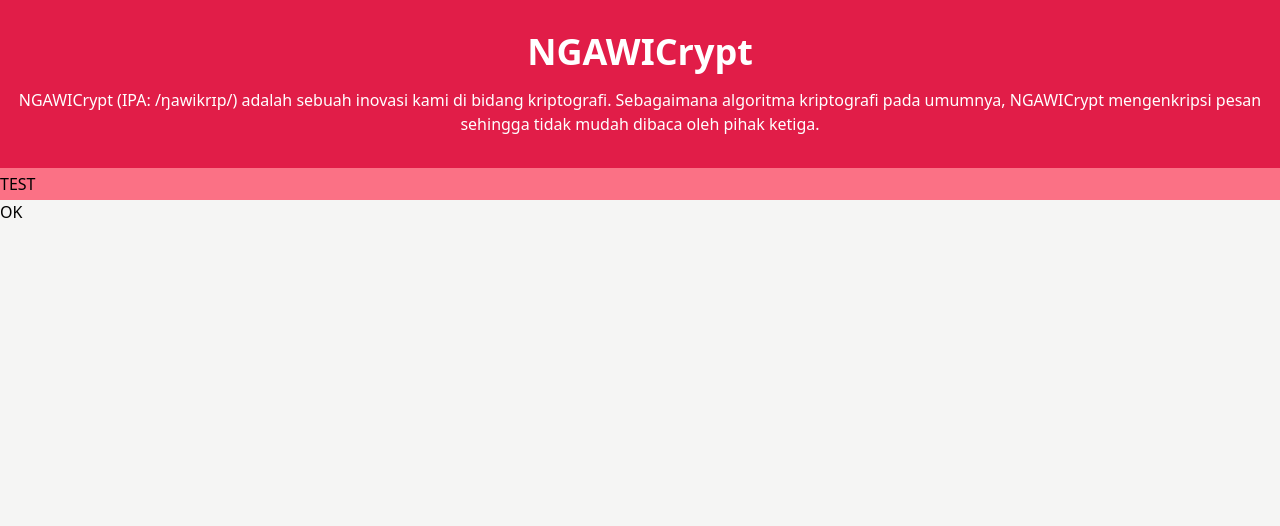
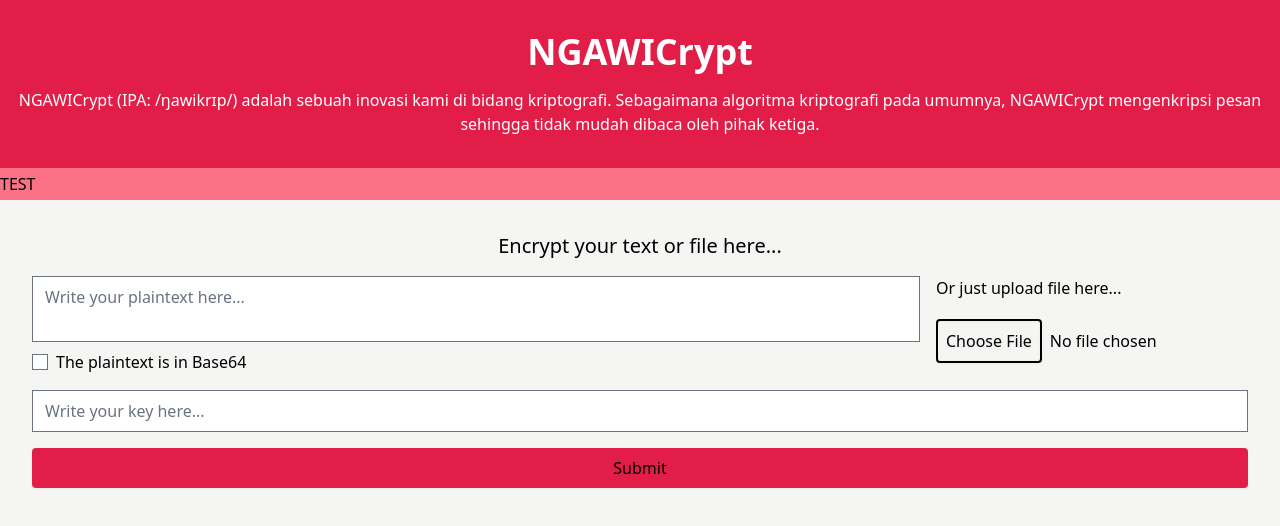
Before and after one commit to dawetmaster/IF4020-BlockCipherNG, a Vue app in the folder webapp/: page / in a window 1280 px wide. Shown: the top 526 px of the page. Built offline with nearby package versions, Linux system fonts and the light colour scheme.

Commit message:
finished form encryption frontend

```diff
--- a/webapp/src/App.vue
+++ b/webapp/src/App.vue
@@ -1,13 +1,15 @@
 <script setup lang="ts">
   // import { RouterLink, RouterView } from 'vue-router'
   import Header from './components/Header.vue'
+  // import Footer from './components/Footer.vue'
+  import EncryptView from './views/EncryptView.vue';
 </script>
 
 <template>
   <main class="flex flex-col min-h-screen">
     <Header class="grow-0" />
-    <div class="grow bg-stone-100 dark:bg-stone-800">
-      OK
+    <div class="grow bg-stone-100 dark:bg-stone-800 p-8">
+      <EncryptView />
     </div>
   </main>
 </template>
--- a/webapp/src/components/EncryptForm.vue
+++ b/webapp/src/components/EncryptForm.vue
@@ -1,5 +1,26 @@
 <template>
-  <form>
-
+  <form class="justify-center flex flex-col gap-4">
+    <div class="flex gap-4">
+      <div class="grid gap-2 grow">
+        <textarea id="plaintext" class="form-textarea simple resize-none dark:bg-stone-700 dark:text-white dark:border-stone-400 dark:placeholder:text-stone-400" placeholder="Write your plaintext here..."></textarea>
+        <div class="flex gap-2 items-center">
+          <input type="checkbox" id="base64" name="base64">
+          <label for="base64" class="dark:text-white">The plaintext is in Base64</label>
+        </div>
+      </div>
+      <div class="grid gap-2">
+        <label class="dark:text-white" for="file-input">Or just upload file here...</label>
+        <input type="file" id="file-input" class="file:bg-transparent file:border-black dark:file:border-stone-200 file:drop-shadow-sm file:p-2 file:hover:drop-shadow-md file:border-solid file:rounded dark:file:text-white file:mr-2 dark:text-white">
+      </div>
+    </div>
+    <input type="text" id="key" name="key" placeholder="Write your key here..." class="simple dark:bg-stone-700 dark:text-white dark:border-stone-400 dark:placeholder:text-stone-400">
+    <input type="submit" class="dark:text-white bg-rose-600 dark:bg-rose-900 rounded drop-shadow-sm hover:drop-shadow-md p-2">
   </form>
 </template>
+
+<style scoped>
+/* @media (prefers-color-scheme: dark) {
+  input[type=file]::file-selector-button {
+  }
+} */
+</style>
--- a/webapp/src/views/EncryptView.vue
+++ b/webapp/src/views/EncryptView.vue
@@ -1,3 +1,8 @@
+<script setup lang="ts">
+import EncryptForm from '../components/EncryptForm.vue';
+</script>
+
 <template>
-
+  <h1 class="text-center text-xl text-black dark:text-white mb-4">Encrypt your text or file here...</h1>
+  <EncryptForm />
 </template>
```
